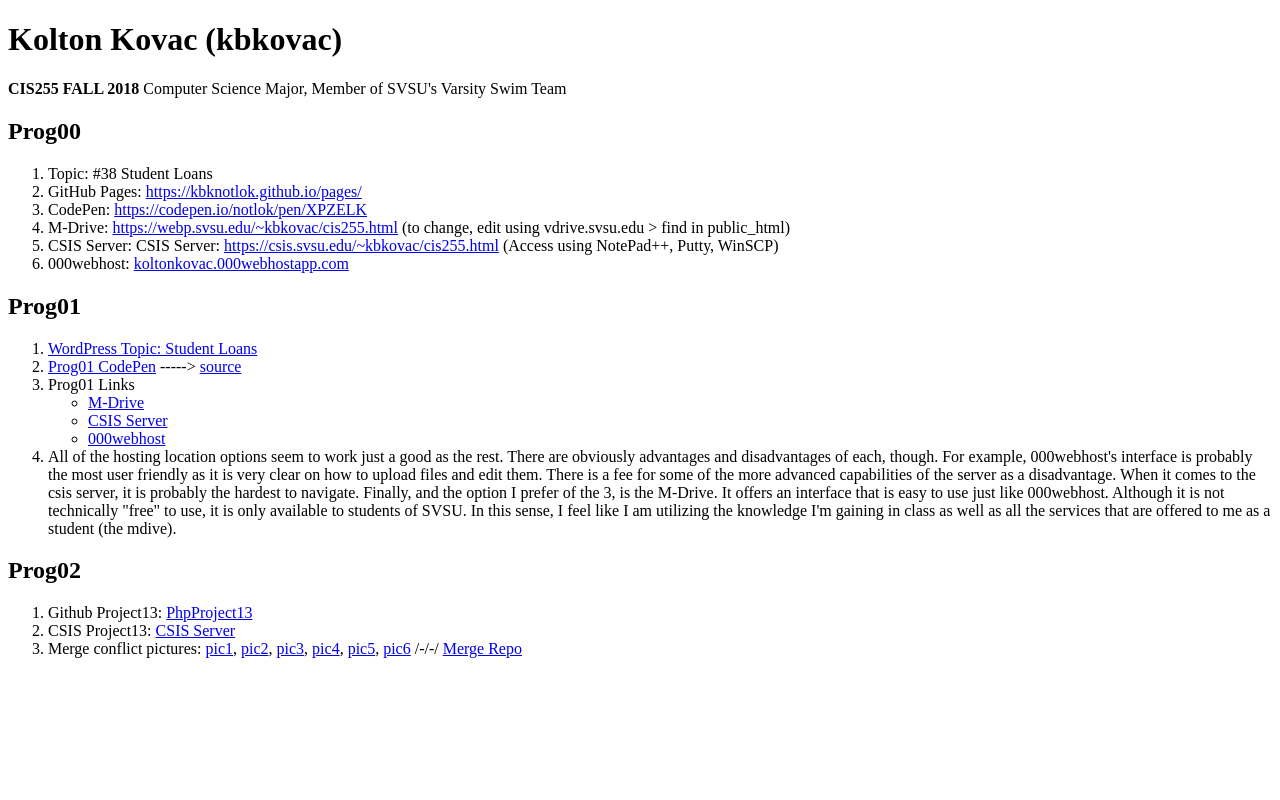
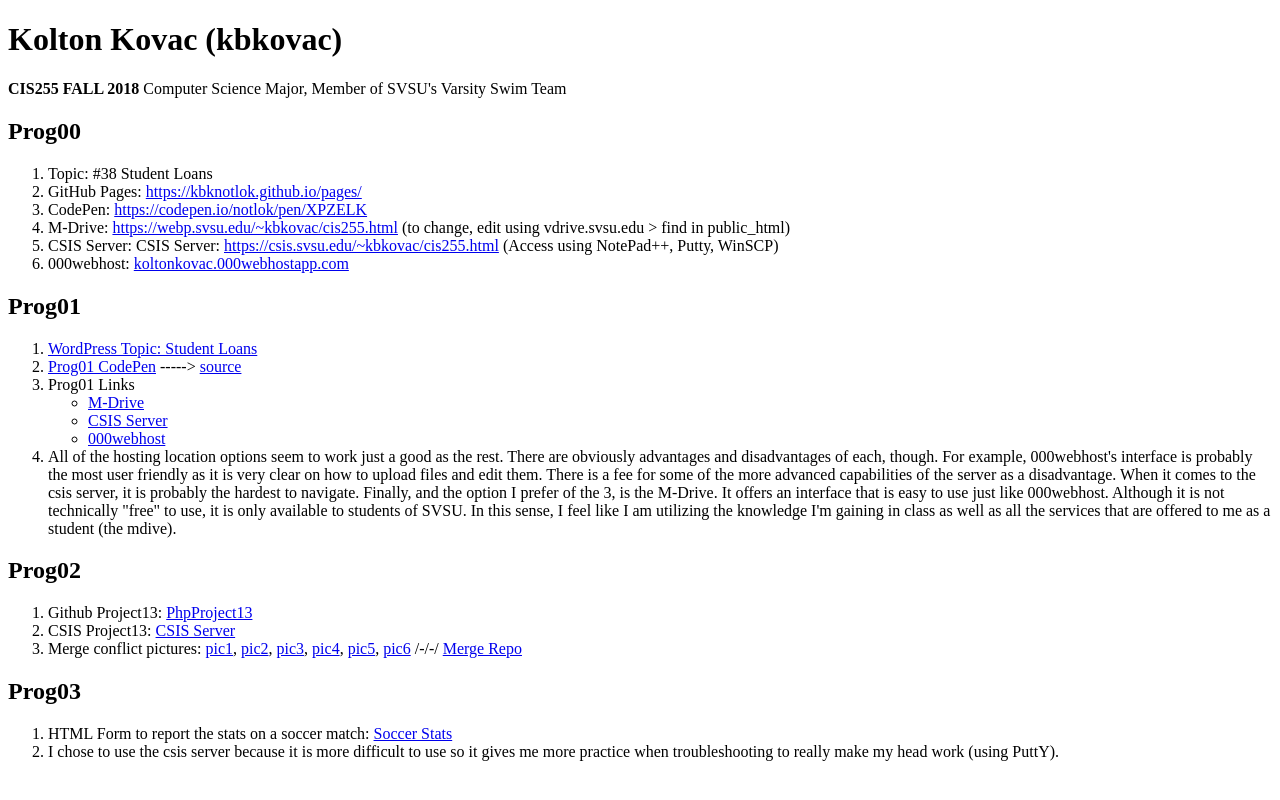
Before and after one commit to kbknotlok/pages, a plain HTML site: page index.html in a window 1280 px wide. Drawn offline with Linux system fonts and the light colour scheme.

Commit message:
Update index.html

```diff
--- a/index.html
+++ b/index.html
@@ -89,5 +89,20 @@
 				</ol>
 			</section>
 		</article>
+
+		<article>
+			<header>
+				<h2>Prog03</h2>
+			</header>
+
+			<section>
+				<ol>
+					<li>HTML Form to report the stats on a soccer match:
+					<a href="https://csis.svsu.edu/~kbkovac/prog03.html">Soccer Stats</a></li>
+					<li>I chose to use the csis server because it is more difficult to use so it gives me more
+					practice when troubleshooting to really make my head work (using PuttY).</li>
+				</ol>
+			</section>
+		</article>
 	</body>
 </html>
```
